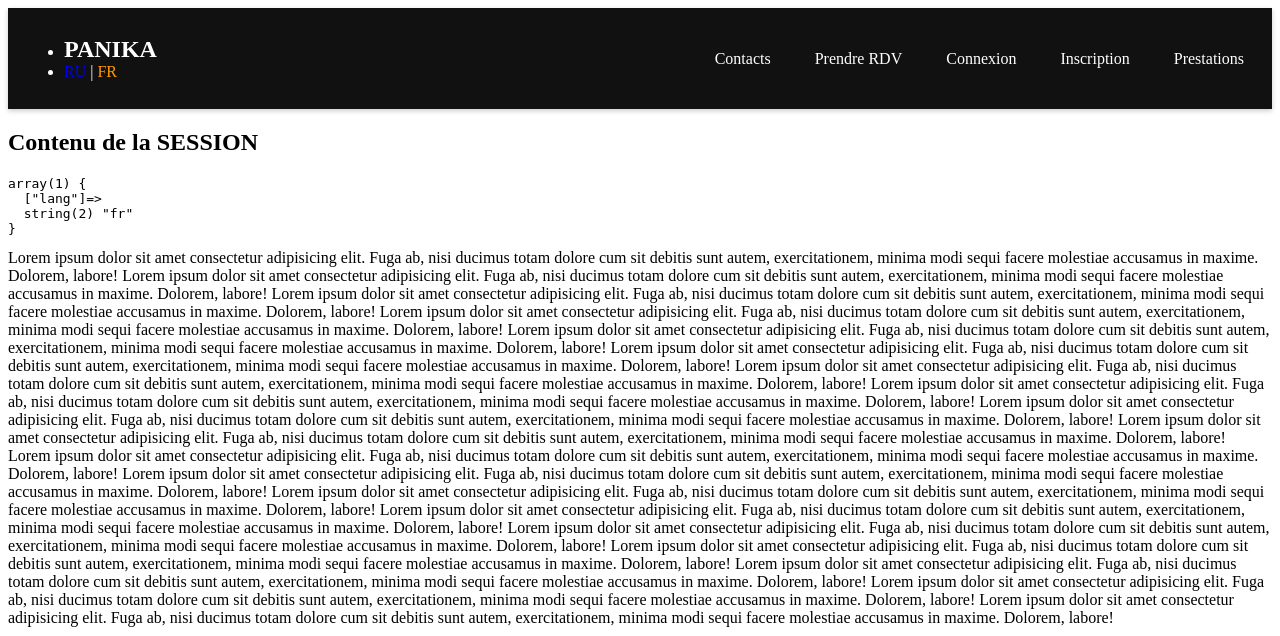
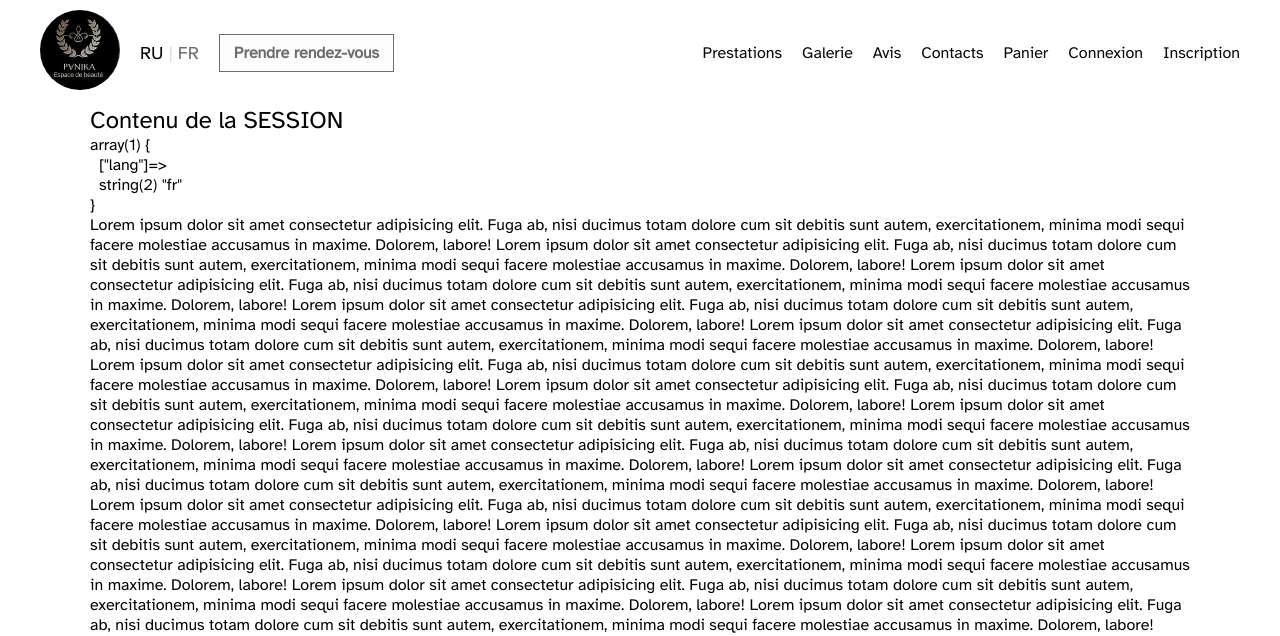
Before and after one commit to Rimmchiknaaus/panika_project, a PHP site: page /ctrl/home.php in a window 1280 px wide. Shown: the top 636 px of the page. Run offline with PHP 8.4, Linux system fonts and the light colour scheme; data that the repository does not hold is empty; style sheets or scripts are compiled from the project's sources; some libraries are stand-ins or nearby versions.

Commit message:
header style

```diff
--- /dev/null
+++ b/asset/css/_btns.scss
@@ -0,0 +1,19 @@
+.btn__rdv {
+    background:#FDFDFE;
+    color: #6D6D6E;
+    padding:8px 14px;
+    border: 1px solid #6D6D6E;
+    font-weight:600;
+    font-size: 16px;
+    transition:background-color .2s ease;
+}
+
+.btn__rdv:hover {
+    background:#060606;
+    color: #DDDBD9;
+
+}
+
+.language_link{
+    color: #DDDBD9;
+}
--- /dev/null
+++ b/asset/css/_general.scss
@@ -0,0 +1,29 @@
+/* RESET */
+* {
+    margin: 0;
+    padding: 0;
+    box-sizing: border-box;
+    font-family: 'Atkinson Hyperlegible', sans-serif;
+    font-weight: 400;
+}
+
+a {
+    text-decoration: none;
+    font-size: 18px;
+    color: #060606;
+}
+
+html {
+    scroll-behavior: smooth;
+}
+
+#map { height: 300px;  width: 600px; }
+a {
+    text-decoration: none;
+}
+
+main{
+    width: 95%;
+    max-width: 1100px;
+    margin-inline: auto;
+}
--- /dev/null
+++ b/asset/css/_header.scss
@@ -0,0 +1,82 @@
+.header {
+  background:#FFFFFF;
+  padding:10px 40px;
+  position:relative;
+  z-index:1000;
+}
+
+.header__nav {
+  display:flex;
+  justify-content:space-between;
+  align-items:center;
+}
+
+.header__left {
+  display:flex;
+  align-items:center;
+  gap:20px;
+}
+
+.header__nav_logo img {
+  width:80px;
+  height:80px;
+  object-fit:cover;
+  border-radius:50%;
+}
+
+.language_link {
+  font-size:18px;
+  font-weight:500;
+}
+
+
+
+.burger {
+  display:none;
+  font-size:28px;
+  background:none;
+  border:0;
+  cursor:pointer;
+}
+
+.header__nav_menu ul {
+  display:flex;
+  align-items:center;
+  list-style:none;
+  gap:20px;
+
+}
+
+
+.header__nav_menu a{
+  background:#FFFFFF;
+  font-size: 16px;
+}
+
+@media (max-width: 991px) {
+  .header { padding:10px 20px; }
+  .burger { display:block; }
+
+  #main-nav {
+    display:none;
+    position:absolute;
+    top:100%;
+    left:0; right:0;
+    background:#FFFFFF;
+    padding:20px;
+    border-top:1px solid rgba(0,0,0,.1);
+  }
+  #main-nav.show { display:block; }
+
+  .header__nav_menu ul {
+    flex-direction:column;
+    align-items:flex-start;
+    gap:15px;
+  }
+
+  .header__left,
+  .burger {
+    position:relative;
+    z-index:1001;
+  }
+}
--- a/asset/css/header.css
+++ /dev/null
@@ -1,99 +0,0 @@
-/* ----------- HEADER / NAVIGATION ----------- */
-
-/* En-tête */
-header {
-    background-color: #111;
-    color: white;
-    padding: 12px 16px;
-    box-shadow: 0 2px 5px rgba(0,0,0,0.2);
-}
-
-/* Barre de navigation */
-.navbar {
-    display: flex;
-    justify-content: space-between;
-    align-items: center;
-    flex-wrap: wrap;
-    text-decoration: none;
-    list-style: none;
-}
-
-
-/* Logo PANIKA */
-.logo {
-    font-size: 1.5rem;
-    font-weight: bold;
-    text-decoration: none;
-    color: white;
-}
-
-/* Bouton burger (mobile) */
-.burger {
-    background: none;
-    border: none;
-    font-size: 1.5rem;
-    color: white;
-    cursor: pointer;
-    display: block;
-}
-
-/* Zone des liens (mobile = cachée) */
-.nav-right {
-    display: none;
-    width: 100%;
-    margin-top: 10px;
-}
-
-/* Classe affichée quand on clique sur le burger */
-.nav-right.show {
-    display: block;
-}
-
-/* Liste des liens */
-.menu {
-    list-style: none;
-    padding: 0;
-    margin: 0;
-    display: flex;
-    flex-direction: column;
-    gap: 10px;
-}
-
-/* Liens individuels */
-.menu li a {
-    color: white;
-    text-decoration: none;
-    padding: 8px 12px;
-    display: inline-block;
-    border-radius: 5px;
-    transition: background-color 0.3s ease;
-}
-
-.menu li a:hover {
-    background-color: #333;
-}
-
-/* Message "Bonjour, prénom" */
-.menu li span {
-    color: #ccc;
-    font-size: 0.95rem;
-}
-
-/* ----------- VERSION DESKTOP ----------- */
-@media (min-width: 768px) {
-    .burger {
-        display: none;
-    }
-
-    .nav-right {
-        display: block !important;
-        width: auto;
-        margin-top: 0;
-    }
-
-    .menu {
-        flex-direction: row;
-        gap: 20px;
-        align-items: center;
-    }
-}
--- a/asset/css/style.css
+++ b/asset/css/style.css
@@ -1,12 +1,135 @@
-@import url('header.css');
-@import url('message.css');
+/* RESET */
+* {
+  margin: 0;
+  padding: 0;
+  box-sizing: border-box;
+  font-family: "Atkinson Hyperlegible", sans-serif;
+  font-weight: 400;
+}
 
+a {
+  text-decoration: none;
+  font-size: 18px;
+  color: #060606;
+}
 
 html {
-    scroll-behavior: smooth;
-  }
+  scroll-behavior: smooth;
+}
 
-#map { height: 300px;  width: 600px; }
+#map {
+  height: 300px;
+  width: 600px;
+}
+
 a {
   text-decoration: none;
 }
+
+main {
+  width: 95%;
+  max-width: 1100px;
+  margin-inline: auto;
+}
+
+.header {
+  background: #FFFFFF;
+  padding: 10px 40px;
+  position: relative;
+  z-index: 1000;
+}
+
+.header__nav {
+  display: flex;
+  justify-content: space-between;
+  align-items: center;
+}
+
+.header__left {
+  display: flex;
+  align-items: center;
+  gap: 20px;
+}
+
+.header__nav_logo img {
+  width: 80px;
+  height: 80px;
+  -o-object-fit: cover;
+     object-fit: cover;
+  border-radius: 50%;
+}
+
+.language_link {
+  font-size: 18px;
+  font-weight: 500;
+}
+
+.burger {
+  display: none;
+  font-size: 28px;
+  background: none;
+  border: 0;
+  cursor: pointer;
+}
+
+.header__nav_menu ul {
+  display: flex;
+  align-items: center;
+  list-style: none;
+  gap: 20px;
+}
+
+.header__nav_menu a {
+  background: #FFFFFF;
+  font-size: 16px;
+}
+
+@media (max-width: 991px) {
+  .header {
+    padding: 10px 20px;
+  }
+  .burger {
+    display: block;
+  }
+  #main-nav {
+    display: none;
+    position: absolute;
+    top: 100%;
+    left: 0;
+    right: 0;
+    background: #FFFFFF;
+    padding: 20px;
+    border-top: 1px solid rgba(0, 0, 0, 0.1);
+  }
+  #main-nav.show {
+    display: block;
+  }
+  .header__nav_menu ul {
+    flex-direction: column;
+    align-items: flex-start;
+    gap: 15px;
+  }
+  .header__left,
+  .burger {
+    position: relative;
+    z-index: 1001;
+  }
+}
+.btn__rdv {
+  background: #FDFDFE;
+  color: #6D6D6E;
+  padding: 8px 14px;
+  border: 1px solid #6D6D6E;
+  font-weight: 600;
+  font-size: 16px;
+  transition: background-color 0.2s ease;
+}
+
+.btn__rdv:hover {
+  background: #060606;
+  color: #DDDBD9;
+}
+
+.language_link {
+  color: #DDDBD9;
+}/*# sourceMappingURL=style.css.map */
--- /dev/null
+++ b/asset/css/style.scss
@@ -0,0 +1,5 @@
+@import 'variables';
+@import 'general';
+@import 'main';
+@import 'header';
+@import 'btns';
--- a/view/_header.php
+++ b/view/_header.php
@@ -5,34 +5,42 @@
     <meta name="viewport" content="width=device-width, initial-scale=1.0">
     <title><?= $args['pageTitle'] ?? $pageTitle ?? '' ?></title>
     <link rel="stylesheet" href="/asset/css/style.css">
-    <link rel="stylesheet" href="/assets/css/main.css">
+        <link rel="stylesheet" href="/asset/css/main.css">
+    <link href="https://fonts.googleapis.com/css2?family=Work+Sans:wght@600&family=Atkinson+Hyperlegible&display=swap" rel="stylesheet">
     <link rel="stylesheet" href="/node_modules/leaflet/dist/leaflet.css">
     <script src="/node_modules/leaflet/dist/leaflet.js"></script>
 </head>
 <body>
 <?php require $_SERVER['DOCUMENT_ROOT'] . '/view/lang/lang-init.php'; ?>
-    <header>
-        <nav class="navbar">
-            <ul class="nav-left">
-                <li><a class="logo" href="/index.php"><?= $language['site'] ?></a></li>
-                <li>
-                    <div class="language-link">
-                        <a class="language-link-item" href="/ctrl/home.php?lang=ru"
-                            <?php if($lang == 'ru'){?> style="color: #ff9900;" <?php } ?>>RU</a> |
-                        <a class="language-link-item" href="/ctrl/home.php?lang=fr"
-                            <?php if($lang == 'fr'){?> style="color: #ff9900;" <?php } ?>>FR</a>
+<header class="header">
+    <div class="header__nav">
+
+        <div class="header__left">
+            <a class="header__nav_logo" href="/ctrl/home.php">
+                <img src="/img/panika-logo.jpg" alt="Panika Espace de beauté logo">
+            </a>
+
+            <div class="language_link">
+                <a class="language_link_item" href="<?= $_SERVER['PHP_SELF'] ?>?lang=ru"
+                <?php if($lang == 'ru'){?> style="color: #6D6D6E;" <?php } ?>>RU</a> |
+                <a class="language_link_item" href="<?= $_SERVER['PHP_SELF'] ?>?lang=fr"
+                <?php if($lang == 'fr'){?> style="color: #6D6D6E;" <?php } ?>>FR</a>
             </div>
-                </li>
-            </ul>
 
-            <!-- Bouton burger pour les écrans mobiles -->
+            <a class="btn__rdv" href="/ctrl/rdv-display.php">
+                <?= $language['nav_rdv'] ?>
+            </a>
+        </div>
+
         <button class="burger" onclick="toggleMenu()">☰</button>
 
-            <!-- Liens de navigation -->
-            <div class="nav-right" id="navLinks">
-                <ul class="menu">
-                    <li><a href="/home.php#contact"><?= $language['nav_contact'] ?></a></li>
-                    <li><a href="/ctrl/rdv-display.php"><?= $language['nav_rdv'] ?></a></li>
+        <nav class="header__nav_menu" id="main-nav">
+            <ul>
+                <li><a href="/ctrl/prestation-list.php"><?= $language['nav_services'] ?></a></li>
+                <li><a href="/ctrl/galerie.php"><?= $language['nav_galerie'] ?></a></li>
+                <li><a href="/ctrl/avis.php"><?= $language['nav_avis'] ?></a></li>
+                <li><a href="/ctrl/home.php#contact"><?= $language['nav_contact'] ?></a></li>
+                <li><a href="/ctrl/panier.php"><?= $language['nav_panier'] ?></a></li>
 
                 <?php if (!empty($_SESSION['user'])): ?>
                     <li><a href="/ctrl/profile.php"><?= $language['nav_profile'] . ', ' . $_SESSION['user']['prenom'] ?>!</a></li>
@@ -41,29 +49,17 @@
                     <li><a href="/ctrl/login-display.php"><?= $language['nav_login'] ?></a></li>
                     <li><a href="/ctrl/register-display.php"><?= $language['nav_register'] ?></a></li>
                 <?php endif; ?>
-                        <li><a href="/ctrl/prestation-list.php"><?= $language['nav_services'] ?></a></li>
             </ul>
+        </nav>
     </div>
-        </nav>
 </header>
+
 <script>
-document.addEventListener('DOMContentLoaded', () => {
-    const flashContainer = document.getElementById('flash-message');
-    if (flashContainer) {
-        setTimeout(() => {
-            flashContainer.style.transition = 'opacity 0.5s ease';
-            flashContainer.style.opacity = '0';
-            setTimeout(() => {
-                flashContainer.remove();
-            }, 500);
-        }, 5000); // auto-disparition après 5 sec
+function toggleMenu() {
+  const nav = document.getElementById('main-nav');
+  nav.classList.toggle('show');
 }
-});
-function toggleMenu() {
-    const menu = document.getElementById('navLinks');
-    menu.classList.toggle('show');
-}
+</script>
 
-</script>
 </body>
 </html>
--- a/view/lang/lang.fr.php
+++ b/view/lang/lang.fr.php
@@ -2,7 +2,7 @@
 return [
     'site' => 'PANIKA',
     'nav_contact' => 'Contacts',
-    'nav_rdv' => 'Prendre RDV',
+    'nav_rdv' => 'Prendre rendez-vous',
     'nav_profile' => 'Bonjour',
     'nav_logout' => 'Déconnexion',
     'nav_login' => 'Connexion',
@@ -40,4 +40,8 @@ return [
     'duree'       => "Durée (minutes)",
     'actif'       => "Active",
     'add_btn'     => "Ajouter",
+    'nav_shop' => "Shop",
+    'nav_galerie' => "Galerie",
+    'nav_avis' => "Avis",
+    'nav_panier' => "Panier",
 ];
--- a/view/lang/lang.ru.php
+++ b/view/lang/lang.ru.php
@@ -39,4 +39,8 @@ return [
     'duree'       => "Длительность (минуты)",
     'actif'       => "Активна",
     'add_btn'     => "Добавить",
+    'nav_shop' => "Shop",
+    'nav_galerie' => "Галерея",
+    'nav_avis' => "Отзывы",
+    'nav_panier' => "Корзина",
 ];
```
Also changed, not shown: ctrl/prestation-add-display.php (+2 -5 lines), asset/css/_main.scss (added), asset/css/_variables.scss (added), img/panika-logo.jpg (added), 2 other files. Lines whose indentation alone changed are shown as unchanged.
